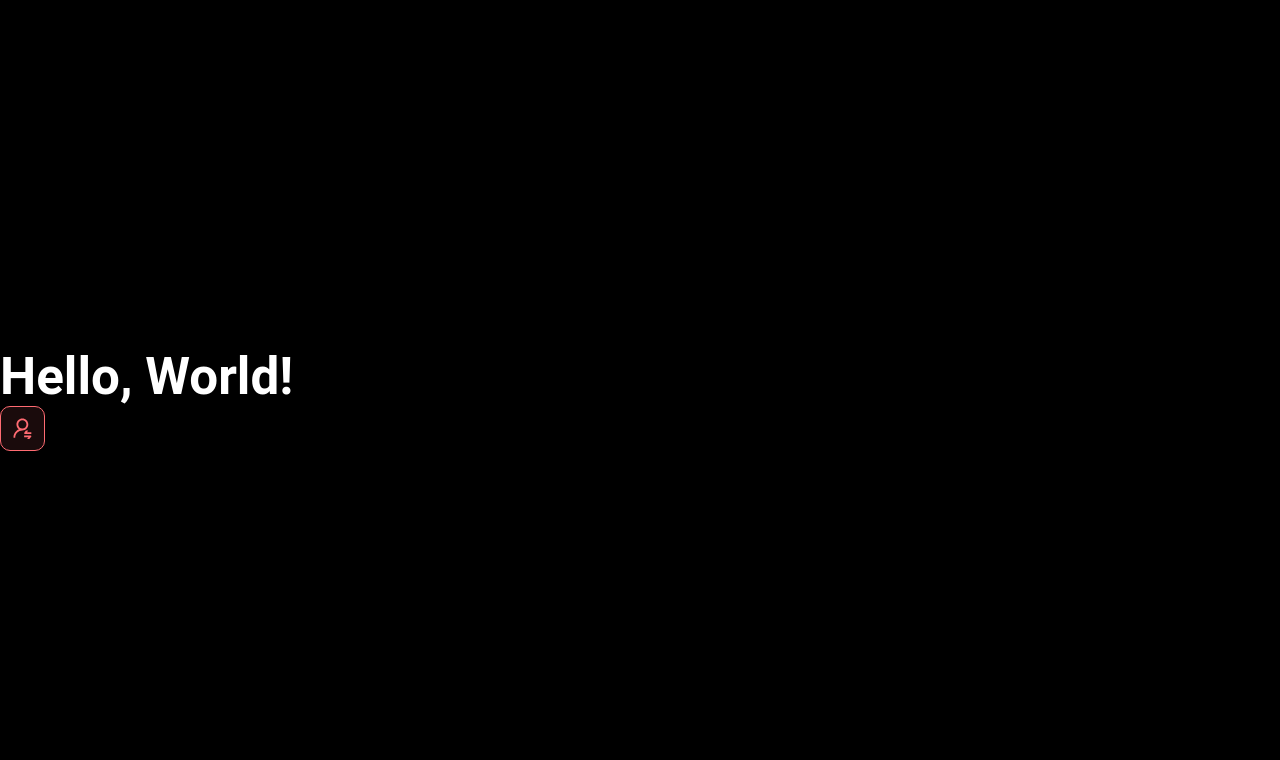
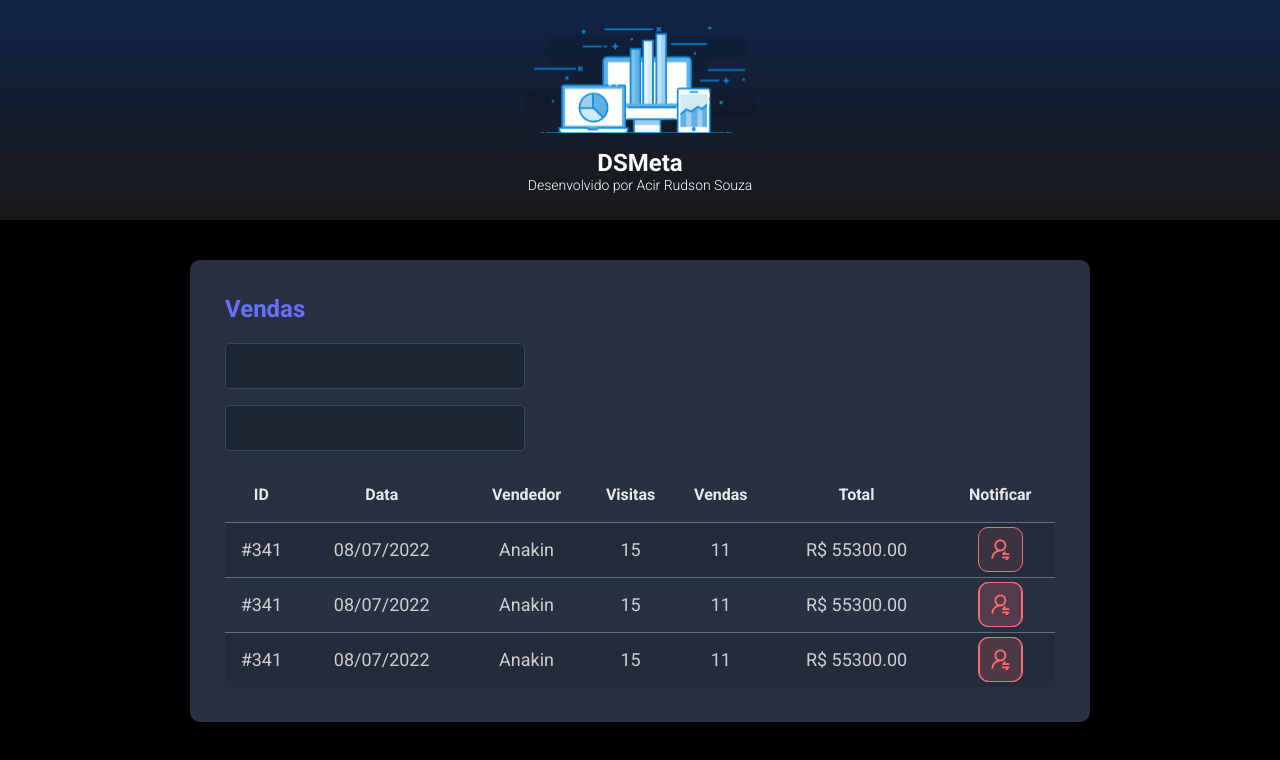
Before and after one commit to rudzzz/dsmeta, a React (Vite) app in the folder frontend/: page / in a window 1280 px wide. Shown: the top 760 px of the page. Built offline with nearby package versions, Linux system fonts and the light colour scheme.

Commit message:
other components

```diff
--- a/frontend/src/App.tsx
+++ b/frontend/src/App.tsx
@@ -1,10 +1,18 @@
 import NotificationButton from "./components/NotificationButton"
+import Header from './components/Header'
+import SalesCard from './components/SalesCard'
 
 function App() {
   return (
     <>
-      <h1>Hello, World!</h1>
-      <NotificationButton />
+      <Header />
+      <main>
+        <section id="sales">
+          <div className="dsmeta-container">
+            <SalesCard/>
+          </div>
+        </section>
+      </main>
     </>
   )
 }
--- /dev/null
+++ b/frontend/src/components/Header/index.tsx
@@ -0,0 +1,20 @@
+
+import logo from '../../assets/img/logo.svg'
+import './styles.css'
+
+function Header() {
+    return (
+        <header>
+            <div className="dsmeta-logo-container">
+                <img src={logo} alt="DSMeta" />
+                <h1>DSMeta</h1>
+                <p>
+                    Desenvolvido por
+                    <a href="https://github.com/rudzzz"> Acir Rudson Souza</a>
+                </p>
+            </div>
+        </header>
+    )
+}
+
+export default Header
--- /dev/null
+++ b/frontend/src/components/Header/styles.css
@@ -0,0 +1,27 @@
+header {
+    background: linear-gradient(180deg, #102347 0%, #181818 100%);
+    height: 220px;
+    display: flex;
+    align-items: center;
+    justify-content: center;
+  }
+
+  .dsmeta-logo-container {
+    display: flex;
+    flex-direction: column;
+    align-items: center;
+  }
+
+  .dsmeta-logo-container img {
+    width: 235px;
+  }
+
+  .dsmeta-logo-container h1 {
+    margin-top: 15px;
+    font-size: 24px;
+  }
+
+  .dsmeta-logo-container p {
+    font-size: 14px;
+    font-weight: 300;
+  }
--- /dev/null
+++ b/frontend/src/components/SalesCard/index.tsx
@@ -0,0 +1,84 @@
+
+import NotificationButton from '../NotificationButton'
+import './styles.css'
+
+function SalesCard() {
+    return (
+        <div className="dsmeta-card">
+            <h2 className="dsmeta-sales-title">Vendas</h2>
+            <div>
+                <div className="dsmeta-form-control-container">
+                    <input className="dsmeta-form-control" type="text"/>
+                </div>
+                <div className="dsmeta-form-control-container">
+                    <input className="dsmeta-form-control" type="text"/>
+                </div>
+            </div>
+
+            <div>
+                <table className="dsmeta-sales-table">
+                    <thead>
+                        <tr>
+                            <th className="show992">ID</th>
+                            <th className="show576">Data</th>
+                            <th>Vendedor</th>
+                            <th className="show992">Visitas</th>
+                            <th className="show992">Vendas</th>
+                            <th>Total</th>
+                            <th>Notificar</th>
+                        </tr>
+                    </thead>
+                    <tbody>
+                        <tr>
+                            <td className="show992">#341</td>
+                            <td className="show576">08/07/2022</td>
+                            <td>Anakin</td>
+                            <td className="show992">15</td>
+                            <td className="show992">11</td>
+                            <td>R$ 55300.00</td>
+                            <td>
+                                <div className="dsmeta-red-btn-container">
+                                    <NotificationButton/>
+                                </div>
+                            </td>
+                        </tr>
+                        <tr>
+                            <td className="show992">#341</td>
+                            <td className="show576">08/07/2022</td>
+                            <td>Anakin</td>
+                            <td className="show992">15</td>
+                            <td className="show992">11</td>
+                            <td>R$ 55300.00</td>
+                            <td>
+                                <div className="dsmeta-red-btn-container">
+                                    <div className="dsmeta-red-btn">
+                                        <NotificationButton/>
+                                    </div>
+                                </div>
+                            </td>
+                        </tr>
+                        <tr>
+                            <td className="show992">#341</td>
+                            <td className="show576">08/07/2022</td>
+                            <td>Anakin</td>
+                            <td className="show992">15</td>
+                            <td className="show992">11</td>
+                            <td>R$ 55300.00</td>
+                            <td>
+                                <div className="dsmeta-red-btn-container">
+                                    <div className="dsmeta-red-btn">
+                                        <NotificationButton/>
+                                    </div>
+                                </div>
+                            </td>
+                        </tr>
+                    </tbody>
+
+                </table>
+            </div>
+
+        </div>
+    )
+}
+
+export default SalesCard
--- /dev/null
+++ b/frontend/src/components/SalesCard/styles.css
@@ -0,0 +1,97 @@
+.dsmeta-card {
+    background-color: #283142;
+    border-radius: 10px;
+    padding: 30px 10px;
+}
+
+.dsmeta-sales-title {
+    color: #676fff;
+    font-size: 24px;
+    margin-bottom: 20px;
+}
+
+.dsmeta-form-control-container {
+    margin-bottom: 16px;
+    max-width: 300px;
+}
+
+.dsmeta-form-control {
+    width: 100%;
+    height: 46px;
+    background-color: #1b2531;
+    border: 1px solid #384459;
+    border-radius: 5px;
+    color: #9aaabe;
+    padding: 0 20px;
+    font-size: 18px;
+}
+
+.dsmeta-sales-table {
+    width: 100%;
+    border-spacing: 0;
+    border-collapse: collapse;
+}
+
+.dsmeta-sales-table thead {
+    height: 55px;
+    font-size: 16px;
+    color: #e9e9e9;
+    font-weight: 700;
+}
+
+.dsmeta-sales-table tbody {
+    font-size: 14px;
+    font-weight: 400;
+    color: #cfcfcf;
+    text-align: center;
+}
+
+.dsmeta-sales-table tbody tr {
+    height: 74px;
+    border-top: 1px solid #5f6e82;
+}
+
+.dsmeta-sales-table tbody tr:hover>td {
+    background-color: #384459;
+}
+
+.dsmeta-sales-table tbody tr:nth-child(odd) {
+    background-color: #242c3b;
+}
+
+.dsmeta-red-btn-container {
+    display: flex;
+    justify-content: center;
+}
+
+.show576 {
+    display: none;
+}
+
+.show992 {
+    display: none;
+}
+
+@media (min-width: 576px) {
+    .show576 {
+        display: table-cell;
+    }
+
+    .dsmeta-card {
+        padding: 35px;
+    }
+
+    .dsmeta-sales-table tbody tr {
+        height: 55px;
+    }
+
+    .dsmeta-sales-table tbody {
+        font-size: 18px;
+    }
+}
+
+@media (min-width: 992px) {
+    .show992 {
+        display: table-cell;
+    }
+}
--- a/frontend/src/index.css
+++ b/frontend/src/index.css
@@ -1,73 +1,3 @@
-:root {
-  font-family: Inter, Avenir, Helvetica, Arial, sans-serif;
-  font-size: 16px;
-  line-height: 24px;
-  font-weight: 400;
-
-  color-scheme: light dark;
-  color: rgba(255, 255, 255, 0.87);
-  background-color: #242424;
-
-  font-synthesis: none;
-  text-rendering: optimizeLegibility;
-  -webkit-font-smoothing: antialiased;
-  -moz-osx-font-smoothing: grayscale;
-  -webkit-text-size-adjust: 100%;
-}
-
-a {
-  font-weight: 500;
-  color: #646cff;
-  text-decoration: inherit;
-}
-a:hover {
-  color: #535bf2;
-}
-
-body {
-  margin: 0;
-  display: flex;
-  place-items: center;
-  min-width: 320px;
-  min-height: 100vh;
-}
-
-h1 {
-  font-size: 3.2em;
-  line-height: 1.1;
-}
-
-button {
-  border-radius: 8px;
-  border: 1px solid transparent;
-  padding: 0.6em 1.2em;
-  font-size: 1em;
-  font-weight: 500;
-  font-family: inherit;
-  background-color: #1a1a1a;
-  cursor: pointer;
-  transition: border-color 0.25s;
-}
-button:hover {
-  border-color: #646cff;
-}
-button:focus,
-button:focus-visible {
-  outline: 4px auto -webkit-focus-ring-color;
-}
-
-@media (prefers-color-scheme: light) {
-  :root {
-    color: #213547;
-    background-color: #ffffff;
-  }
-  a:hover {
-    color: #747bff;
-  }
-  button {
-    background-color: #f9f9f9;
-  }
-}
 @import url("https://fonts.googleapis.com/css2?family=Roboto:wght@300;400;700&display=swap");
 
 * {
@@ -89,3 +19,13 @@
   color: unset;
   text-decoration: none;
 }
+
+.dsmeta-container {
+  width: 100%;
+  max-width: 900px;
+  margin: 0 auto;
+}
+
+#sales {
+  padding: 40px 10px;
+}
```
Also changed, not shown: frontend/src/assets/img/logo.svg (added).
